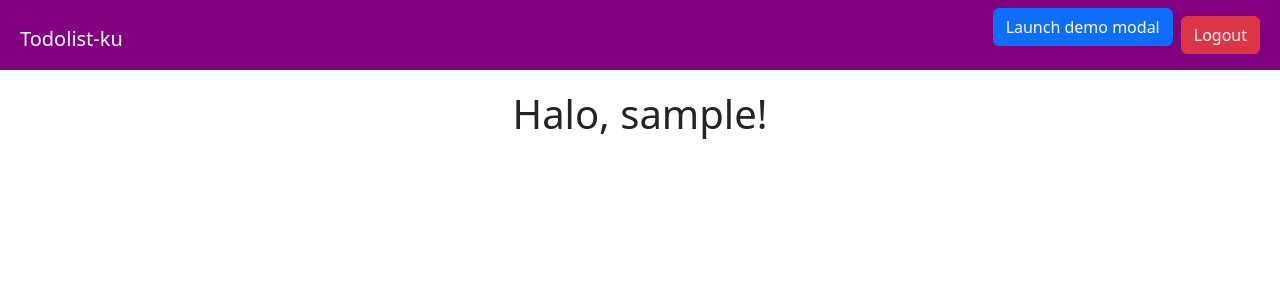
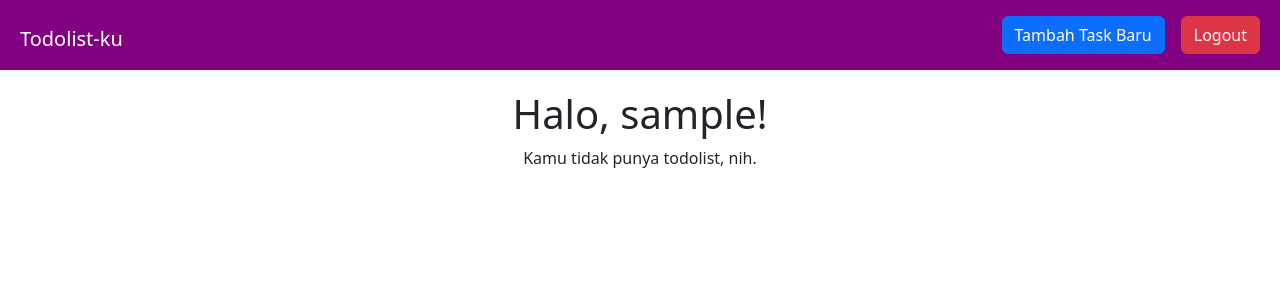
Before and after one commit to febriankimhan/tugas2-pbp, a Django app: page /todolist/ in a window 1280 px wide. Shown: the top 300 px of the page. Run offline with Django 4.2, Linux system fonts and the light colour scheme; the visitor is signed in with stand-in values (Sample User, id 1); data that the repository does not hold is empty.

Commit message:
tugas6 selesai

```diff
--- a/templates/base.html
+++ b/templates/base.html
@@ -6,6 +6,7 @@
   <meta charset="UTF-8">
   <meta name="viewport" content="width=device-width, initial-scale=1.0">
   <link href="https://cdn.jsdelivr.net/npm/bootstrap@5.2.1/dist/css/bootstrap.min.css" rel="stylesheet" integrity="sha384-iYQeCzEYFbKjA/T2uDLTpkwGzCiq6soy8tYaI1GyVh/UjpbCx/TYkiZhlZB6+fzT" crossorigin="anonymous">
+  <script src="https://cdn.jsdelivr.net/npm/bootstrap@5.2.2/dist/js/bootstrap.bundle.min.js" integrity="sha384-OERcA2EqjJCMA+/3y+gxIOqMEjwtxJY7qPCqsdltbNJuaOe923+mo//f6V8Qbsw3" crossorigin="anonymous"></script>
   <link rel="stylesheet" href="{% static 'css/style.css' %}">
   <script src="https://ajax.googleapis.com/ajax/libs/jquery/3.6.0/jquery.min.js"></script>
   {% block meta %}
--- a/todolist/templates/todolist.html
+++ b/todolist/templates/todolist.html
@@ -18,6 +18,7 @@
 {% endblock meta %}
 
 {% block content %}
+<body style="margin-bottom: 100px;">
     <div class="modal fade" id="addTaskModal" tabindex="-1" aria-labelledby="addTaskModalLabel" aria-hidden="true">
         <div class="modal-dialog">
             <div class="modal-content">
@@ -39,31 +40,13 @@
                     </div>
                     <div class="modal-footer">
                         <button type="button" class="btn btn-secondary" data-bs-dismiss="modal">Cancel</button>
-                    <button id="submitTaskBaru" type="submit" class="btn btn-success" value="Submit">Simpan</button>
+                        <button id="submitTaskBaru" type="submit" class="btn btn-success" value="Submit" data-bs-dismiss="modal">Simpan</button>
                     </div>
                 </form>
             </div>
         </div>
     </div>
-<div class="modal fade" id="exampleModal" tabindex="-1" aria-labelledby="exampleModalLabel" aria-hidden="true">
-    <div class="modal-dialog">
-      <div class="modal-content">
-        <div class="modal-header">
-          <h1 class="modal-title fs-5" id="exampleModalLabel">Modal title</h1>
-          <button type="button" class="btn-close" data-bs-dismiss="modal" aria-label="Close"></button>
-        </div>
-        <div class="modal-body">
-          ...
-        </div>
-        <div class="modal-footer">
-          <button type="button" class="btn btn-secondary" data-bs-dismiss="modal">Close</button>
-          <button type="button" class="btn btn-primary">Save changes</button>
-        </div>
-      </div>
-    </div>
-  </div>
 
-<body style="margin-bottom: 100px;">
     <nav class="navbar navbar-expand-lg" style="background-color: purple;">
         <div class="container-fluid">
             <div class="navbar-collapse" id="navbarSupportedContent">
@@ -75,11 +58,8 @@
             </div>
             <ul class="navbar-nav me-auto mb-2 mb-lg-0">
                 <li class="nav-item">
-                    <!-- <button type="button" class="btn btn-primary m-2" data-bs-toggle="modal" data-bs-target="#addTaskModal">
-                        Launch demo modal
-                    </button>                       -->
-                    <button type="button" class="btn btn-primary" data-bs-toggle="modal" data-bs-target="#exampleModal">
-                        Launch demo modal
+                    <button type="button" class="btn btn-primary m-2" data-bs-toggle="modal" data-bs-target="#addTaskModal">
+                        Tambah Task Baru
                     </button>
                 </li>
                 <li class="nav-item">
@@ -128,7 +108,7 @@
         document.getElementById("todolist-cards").innerHTML = ""
 
         const todolist = await getTodolist()
-        if(todolist) {
+        if(todolist.length > 0) {
             topContent = `
             <h1 style="text-align: center; margin-top: 20px; margin-bottom: 50px;">Halo, {{username}}!</h1>
             `
@@ -141,14 +121,14 @@
         document.getElementById("top-content").innerHTML = topContent
 
         let todolistCardsString = ``
-        todolist.forEach((item) => {
+        todolist.forEach((task) => {
             todolistCardsString += `
             <div class="card mb-3">
                 <div class="card-body">
                     <h5 class="card-title">
-                        ${item.fields.title}
+                        ${task.fields.title}
             `
-            if(item.fields.is_finished) {
+            if(task.fields.is_finished) {
                 todolistCardsString += `
                 <span class="badge text-bg-success">Selesai</span>
                 `
@@ -160,10 +140,10 @@
             }
             todolistCardsString += `
                     </h5>
-                    <h6 class="card-subtitle mb-2 text-muted">dibuat pada ${item.fields.date}</h6>
-                    <p class="card-text">${item.fields.description}</p>
-                    <a class="btn btn-success" href="change-status/{{ task.id }}">Ubah Status</a>
-                    <a class="btn btn-danger" href="delete-task/{{ task.id }}">Hapus Task</a>
+                    <h6 class="card-subtitle mb-2 text-muted">dibuat pada ${task.fields.date}</h6>
+                    <p class="card-text">${task.fields.description}</p>
+                    <a class="btn btn-success" href="change-status/${task.pk}">Ubah Status</a>
+                    <a class="btn btn-danger" onclick="deleteTodolist(${task.pk})">Hapus Task</a>
                 </div>
             </div>
             `
--- a/todolist/views.py
+++ b/todolist/views.py
@@ -81,7 +81,7 @@ def logout_user(request):
     return response
 
 def show_todolist_json(request):
-    data_todolist = Task.objects.all()
+    data_todolist = Task.objects.filter(user=request.user)
     return HttpResponse(serializers.serialize("json", data_todolist))
 
 def add_todolist(request):
```
Lines whose indentation alone changed are shown as unchanged.
